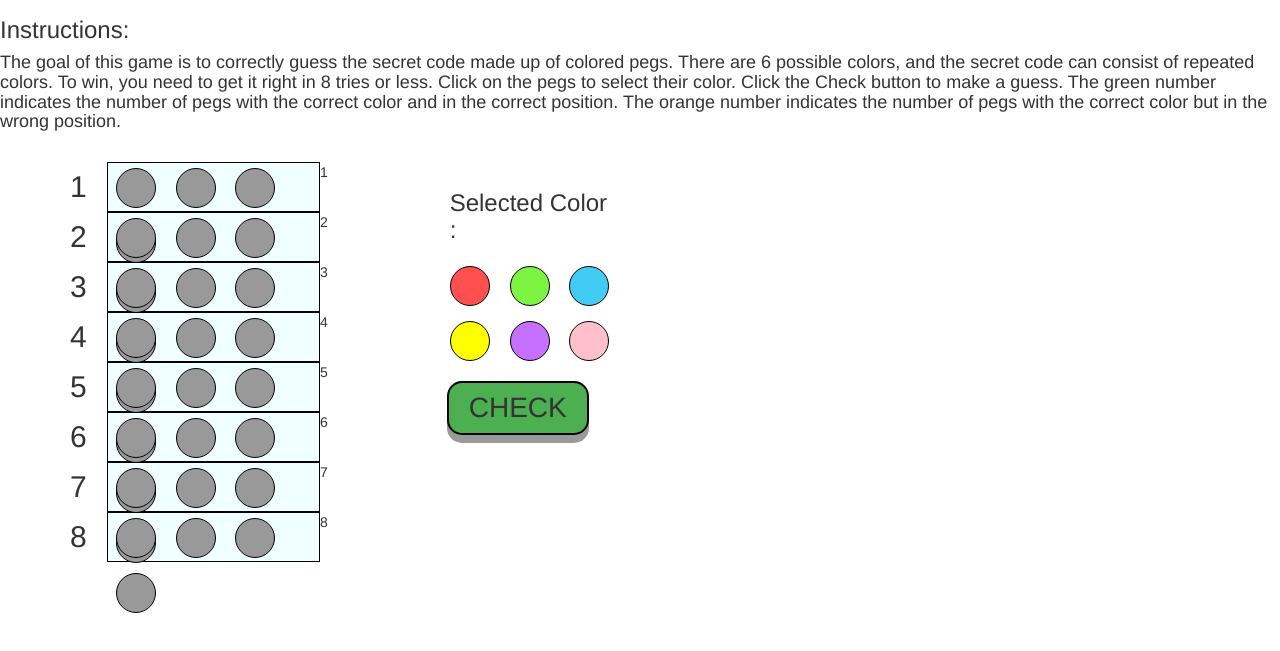
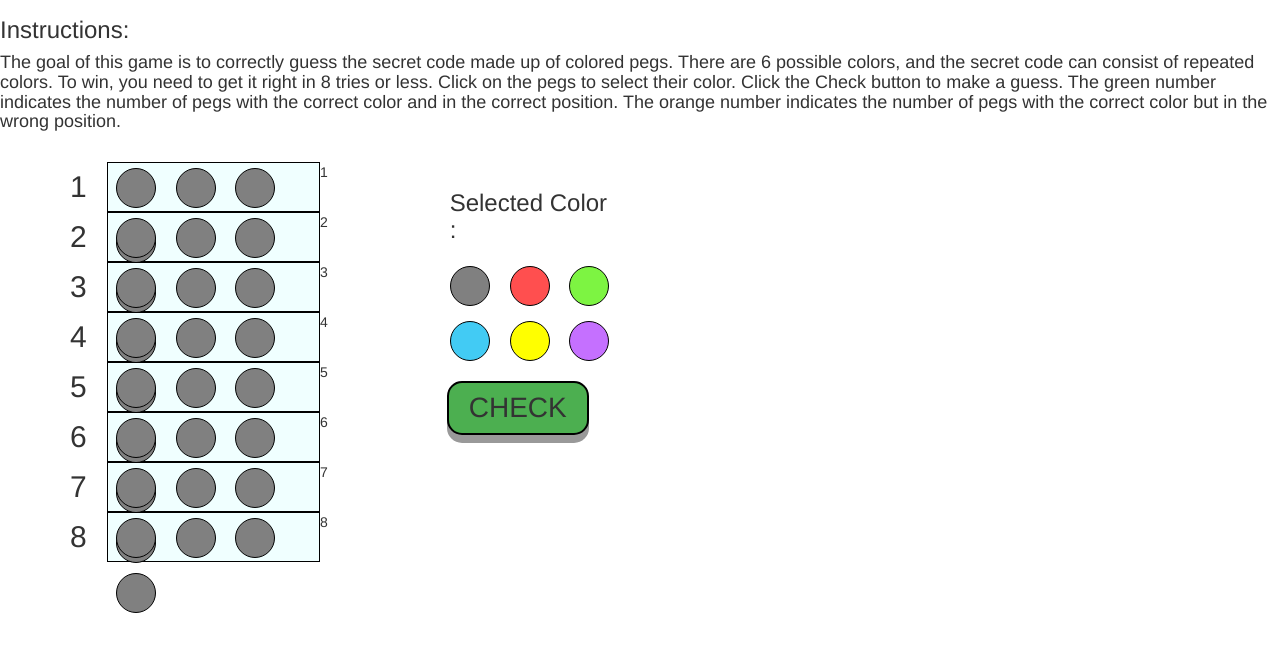
Before and after one commit to rebeccatay92/mastermind, a plain HTML site: page index.html in a window 1280 px wide. Shown: the part 63-714 px from the top of the page. Drawn offline with nearby package versions, Linux system fonts and the light colour scheme.

Commit message:
changed to default color gray

```diff
--- a/index.html
+++ b/index.html
@@ -47,52 +47,52 @@
 		</div>
 		<div class="col-sm-2 pegs">
 			<div class="row">
-				<div class="circle" id="pos1"></div>
-				<div class="circle" id="pos2"></div>
-				<div class="circle" id="pos3"></div>
-				<div class="circle" id="pos4"></div>
+				<div class="circle"></div>
+				<div class="circle"></div>
+				<div class="circle"></div>
+				<div class="circle"></div>
 			</div>
 			<div class="row">
-				<div class="circle" id="pos1"></div>
-				<div class="circle" id="pos2"></div>
-				<div class="circle" id="pos3"></div>
-				<div class="circle" id="pos4"></div>
+				<div class="circle"></div>
+				<div class="circle"></div>
+				<div class="circle"></div>
+				<div class="circle"></div>
 			</div>
 			<div class="row">
-				<div class="circle" id="pos1"></div>
-				<div class="circle" id="pos2"></div>
-				<div class="circle" id="pos3"></div>
-				<div class="circle" id="pos4"></div>
+				<div class="circle"></div>
+				<div class="circle"></div>
+				<div class="circle"></div>
+				<div class="circle"></div>
 			</div>
 			<div class="row">
-				<div class="circle" id="pos1"></div>
-				<div class="circle" id="pos2"></div>
-				<div class="circle" id="pos3"></div>
-				<div class="circle" id="pos4"></div>
+				<div class="circle"></div>
+				<div class="circle"></div>
+				<div class="circle"></div>
+				<div class="circle"></div>
 			</div>
 			<div class="row">
-				<div class="circle" id="pos1"></div>
-				<div class="circle" id="pos2"></div>
-				<div class="circle" id="pos3"></div>
-				<div class="circle" id="pos4"></div>
+				<div class="circle"></div>
+				<div class="circle"></div>
+				<div class="circle"></div>
+				<div class="circle"></div>
 			</div>
 			<div class="row">
-				<div class="circle" id="pos1"></div>
-				<div class="circle" id="pos2"></div>
-				<div class="circle" id="pos3"></div>
-				<div class="circle" id="pos4"></div>
+				<div class="circle"></div>
+				<div class="circle"></div>
+				<div class="circle"></div>
+				<div class="circle"></div>
 			</div>
 			<div class="row">
-				<div class="circle" id="pos1"></div>
-				<div class="circle" id="pos2"></div>
-				<div class="circle" id="pos3"></div>
-				<div class="circle" id="pos4"></div>
+				<div class="circle"></div>
+				<div class="circle"></div>
+				<div class="circle"></div>
+				<div class="circle"></div>
 			</div>
 			<div class="row">
-				<div class="circle" id="pos1"></div>
-				<div class="circle" id="pos2"></div>
-				<div class="circle" id="pos3"></div>
-				<div class="circle" id="pos4"></div>
+				<div class="circle"></div>
+				<div class="circle"></div>
+				<div class="circle"></div>
+				<div class="circle"></div>
 			</div>
 		</div>
 		<div class="col-sm-1 result">
@@ -123,12 +123,13 @@
 		</div>
 		<div class="col-sm-2 palette">
 			<h3>Selected Color :</h3>
+			<div class="paletteCircle" id="gray"></div>
 			<div class="paletteCircle" id="red"></div>
 			<div class="paletteCircle" id="green"></div>
 			<div class="paletteCircle" id="blue"></div>
 			<div class="paletteCircle" id="yellow"></div>
 			<div class="paletteCircle" id="purple"></div>
-			<div class="paletteCircle" id="pink"></div>
+
 			<div class="row">
 				<button class="col-sm-8 check">CHECK</button>
 			</div>
--- a/main.css
+++ b/main.css
@@ -38,7 +38,7 @@ body {
 	border: 1px solid black;
 	margin: 5px 8px;
 	display: inline-block;
-	background-color: #999999;
+	background-color: gray;
 }
 
 .palette h3 {
@@ -52,6 +52,10 @@ body {
 	border: 1px solid black;
 	margin: 5px 8px;
 	display: inline-block;
+}
+
+#gray {
+	background: gray;
 }
 
 #red {
@@ -74,10 +78,6 @@ body {
 	background: #C570FF;
 }
 
-#pink {
-	background: pink;
-}
-
 .palette .row {
 	border: none;
 }
@@ -94,6 +94,7 @@ body {
 	cursor: pointer;
 }
 .check:focus {outline:0;}
+
 .check:hover {background-color: #3e8e41}
 
 .check:active {
@@ -101,3 +102,4 @@ body {
 	background-color: #3e8e41;
 	box-shadow: 0 5px #666;
 	transform: translateY(4px);
+}
--- a/main.js
+++ b/main.js
@@ -9,8 +9,8 @@ console.log(secretCode);
 
 //first create the color palette picker
 //use numbers 0 to 5 for colors.
-colorCode = ["#FF4F4F", "#7DF442", "#42CBF4", "yellow", "#C570FF", "pink"];
-colorText = ["red", "green", "blue", "yellow", "purple", "pink"];
+colorCode = ["gray", "#FF4F4F", "#7DF442", "#42CBF4", "yellow", "#C570FF"];
+colorText = ["gray", "red", "green", "blue", "yellow", "purple"];
 //when clicking on another color, this resets the border around previous selections
 paletteCircle = document.getElementsByClassName("paletteCircle");
 paletteCircleReset = function() {
@@ -47,15 +47,13 @@ inactivatePreviousRow = function () {
 		circles[i].removeEventListener("click", assignColor);
 	}
 }
+checkButton = document.getElementsByClassName("check")[0];
 
-//document.getElementsByClassName("check").disabled = true;
-document.getElementsByClassName("check")[0].addEventListener("click", function() {
-	numTries += 1;
+checkButton.addEventListener("click", function() {
+	numTries ++;
 	activateCurrentRow();
 	inactivatePreviousRow();
 });
 
-
-//1) checks if all 4 circles are filled. if yes then clickable
-//2) run through scoring algorithm
-//3)
+//create array with digits corresponding to colors
+//compare array with secret code
```
